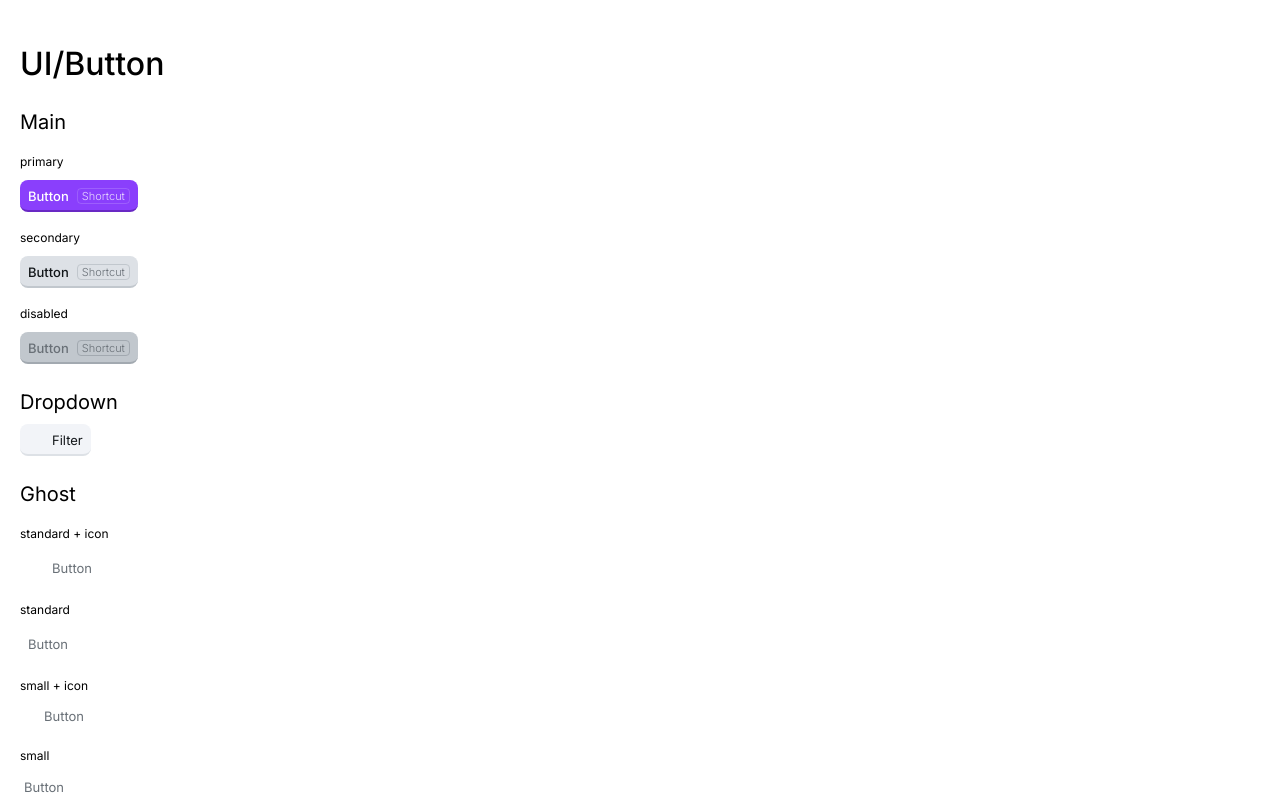
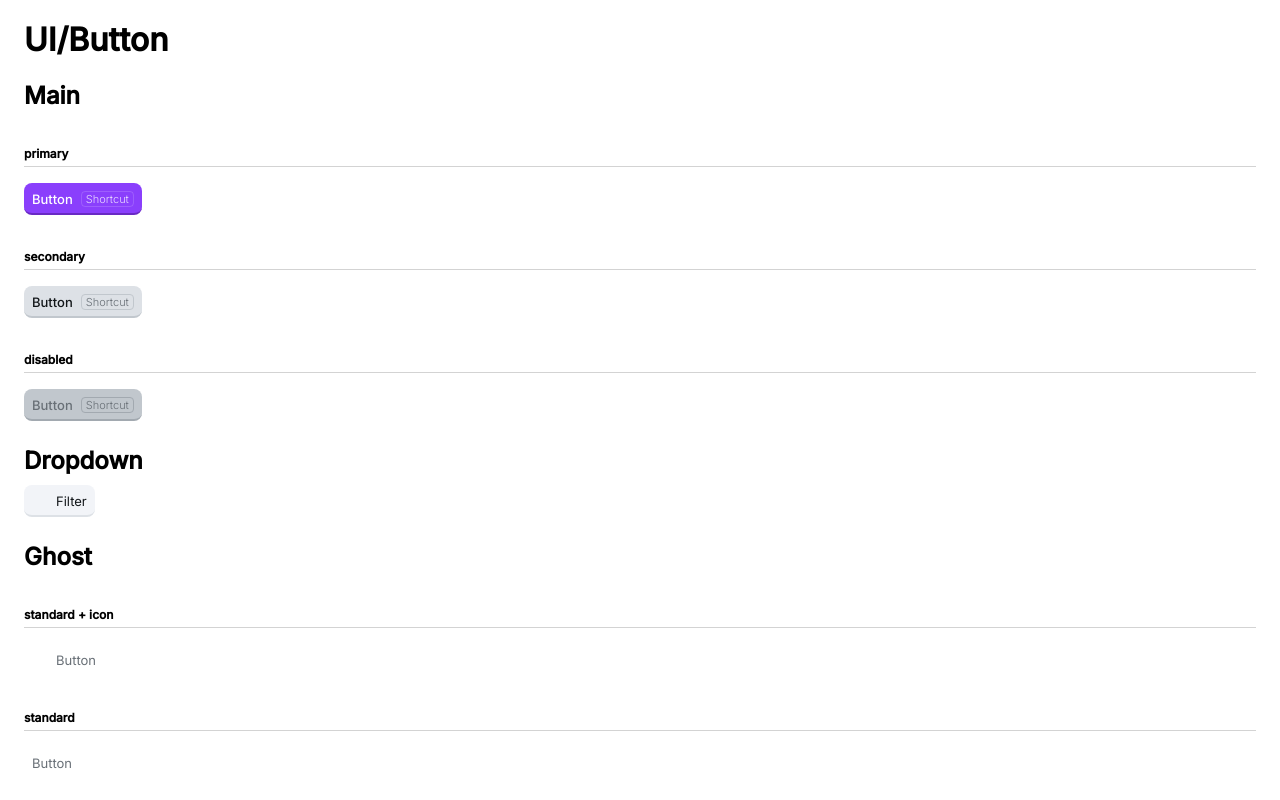
Before and after one commit to kdubrovsky/kanban-app, a React (Vite) app: page / in a window 1280 px wide. Shown: the top 800 px of the page. Built offline with nearby package versions, Linux system fonts and the light colour scheme.

Commit message:
Add some visual debug css styles

```diff
--- a/src/css/debug.css
+++ b/src/css/debug.css
@@ -1,24 +1,35 @@
 body {
-    padding: 20px;
+    padding: 24px;
+    padding-top: 0;
 }
 
 h1 {
-    font-weight: 500;
+    font-weight: 600;
     font-size: 32px;
-    line-height: 40px;
+    line-height: 32px;
     margin: 24px 0px;
 }
 
 h2 {
-    font-weight: 400;
-    font-size: 20px;
-    line-height: 28px;
+    font-weight: 600;
+    font-size: 24px;
+    line-height: 32px;
     margin: 24px 0 8px 0;
 }
 
 h3 {
-    font-weight: 400;
+    font-weight: 600;
     font-size: 12px;
     line-height: 20px;
-    margin: 16px 0 8px 0;
+    padding-bottom: 2px;
+    margin: 32px 0 16px 0;
+    border-bottom: 1px solid lightgray;
 }
+
+.inline-group {
+    display: flex;
+    gap: 12px;
+    align-items: center;
+    flex-wrap: wrap;
+    margin-bottom: 24px;
+}
```
